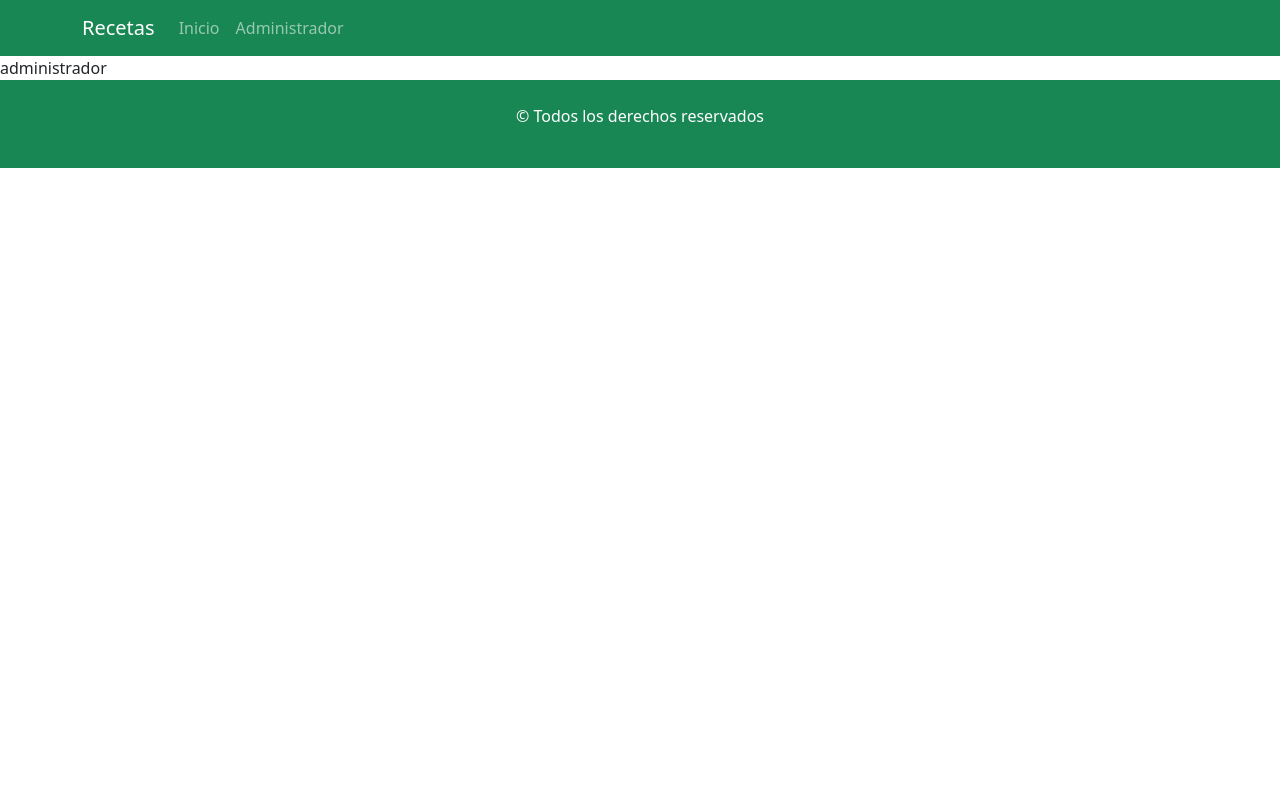
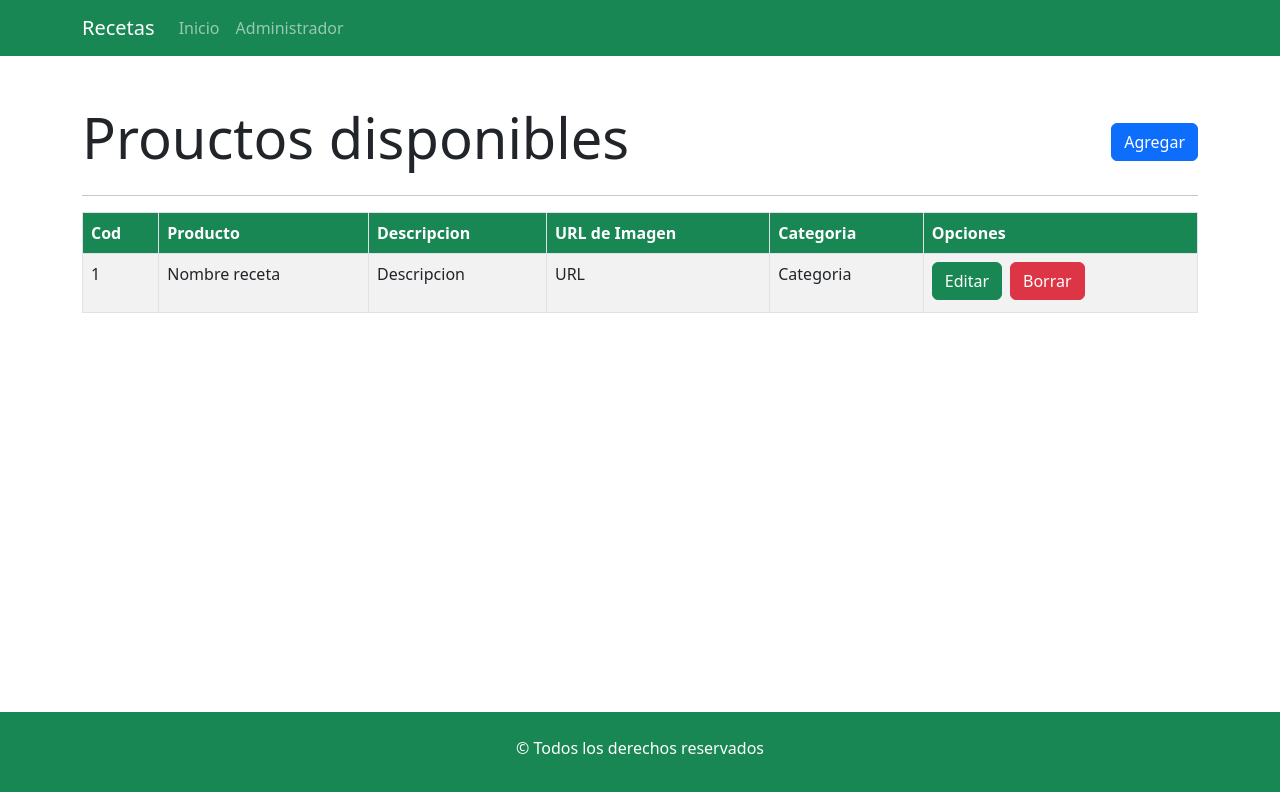
Before and after one commit to TomasBudeguer/blog-recetas-version-2, a React (Create React App) app: page /administrador in a window 1280 px wide. Shown: the top 792 px of the page. Built offline with nearby package versions, Linux system fonts and the light colour scheme.

Commit message:
hice el componente administrador con la table y el componente item con el tr de la tabla

```diff
--- a/src/components/views/Administrador.jsx
+++ b/src/components/views/Administrador.jsx
@@ -1,9 +1,38 @@
+import { Container, Table } from "react-bootstrap";
+import { Link } from "react-router-dom";
+import ItemReceta from "./receta/ItemReceta";
+
 const Administrador = () => {
-    return (
-        <div>
-            administrador
-        </div>
-    );
+  return (
+    <Container className="my-5 mainSection">
+      <div className="d-flex justify-content-between align-items-center">
+        <aside>
+          <h2 className="display-4">Prouctos disponibles</h2>
+        </aside>
+        <aside>
+          <Link className="btn btn-primary" to="/administrar/crear">
+            Agregar
+          </Link>
+        </aside>
+      </div>
+      <hr />
+      <Table striped bordered hover responsive>
+        <thead className="bg-success text-white">
+          <tr>
+            <th>Cod</th>
+            <th>Producto</th>
+            <th>Descripcion</th>
+            <th>URL de Imagen</th>
+            <th>Categoria</th>
+            <th>Opciones</th>
+          </tr>
+        </thead>
+        <tbody>
+          <ItemReceta></ItemReceta>
+        </tbody>
+      </Table>
+    </Container>
+  );
 };
 
 export default Administrador;
--- a/src/components/views/receta/ItemReceta.jsx
+++ b/src/components/views/receta/ItemReceta.jsx
@@ -1,9 +1,20 @@
+import { Button } from "react-bootstrap";
 const ItemReceta = () => {
-    return (
-        <div>
-            item receta
-        </div>
-    );
+  return (
+    <tr>
+      <td>1</td>
+      <td>Nombre receta</td>
+      <td>Descripcion</td>
+      <td>URL</td>
+      <td>Categoria</td>
+      <td>
+        <Button className="btn btn-success me-2 mb-1">Editar</Button>
+        <Button variant="danger" className="mb-1">
+          Borrar
+        </Button>
+      </td>
+    </tr>
+  );
 };
 
 export default ItemReceta;
```
